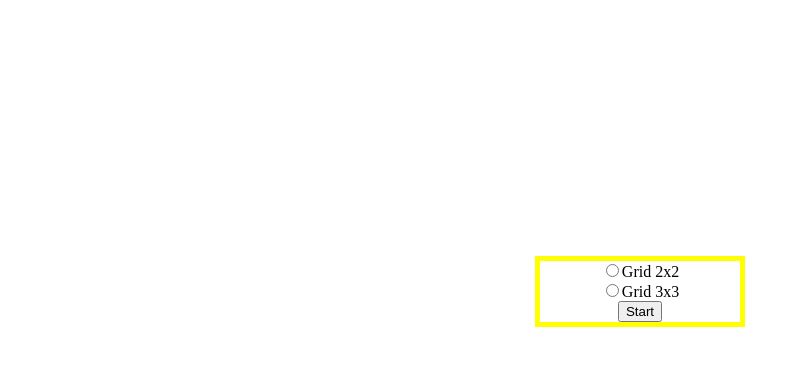
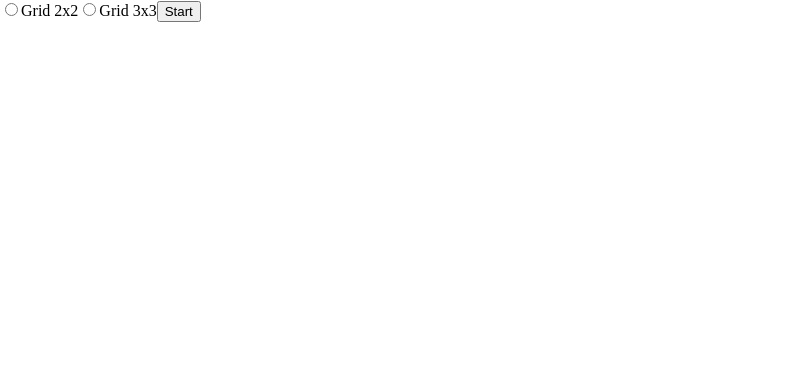
Before and after one commit to ZurdenRo/sudoku-web, a Next.js app: page / in a window 1280 px wide. Shown: the top 366 px of the page, without its empty margins (0-803 px from the left). Built offline with nearby package versions, Linux system fonts and the light colour scheme.

Commit message:
modify app

```diff
--- a/comp/form/Form.js
+++ b/comp/form/Form.js
@@ -1,25 +1,36 @@
+import React, {useState}  from 'react';
+import { render } from 'react-dom';
+import { createRef} from 'react/cjs/react.production.min'
+
+export default function Form({newGrid}){
+
+  const refGridTwo = createRef()
+  const refGridThree = createRef()
+  const [gridForm, setGridForm] = useState({grid: ''})
+  const [setNewGrid, getDataWithForm] = newGrid
+
+  function initGame(){
+    setNewGrid()
+    getDataWithForm(gridForm)
+  }
 
 
-const Form = () => {
+  function fGridTwo(){
+    setGridForm({gridForm: refGridTwo.current.value})
+  }
 
+  function fgridThree(){
+    setGridForm({gridForm: refGridThree.current.value})
+  }
 
-
-    return (
-
-        <form className="formGrid">
-
-            <input type="radio" name="grid"></input>
-            <label>Grid 2x2</label>
-            <br/>
-            <input type="radio" name="grid"></input>
-            <label>Grid 3x3</label>
-            <br/>
-            <button>Start</button>
-
-        </form>
-    );
+  return (
+    <div className='form'>
+        <input ref={refGridTwo} onChange={fGridTwo} type='radio' name='grid' value='2'></input>
+        <label>Grid 2x2</label>
+        <input ref={refGridThree} onChange={fgridThree} type='radio' name='grid' value='3'></input>
+        <label>Grid 3x3</label>
+        <button onClick={initGame}>Start</button>
+    </div>
+  );
 
 }
-
-
-export default Form
--- a/comp/grid/Grid.js
+++ b/comp/grid/Grid.js
@@ -0,0 +1,24 @@
+
+
+export default function Grid ({showForm, grid}){
+
+
+    function inGridGoBackForm(){
+        showForm()
+    }
+
+    return(
+        <div>
+            <h1>{grid.grid}</h1>
+
+            <button onClick={inGridGoBackForm}>back</button>
+        </div>
+    )
+}
+
+
+const gridThree = () => {
+    <div>
+
+    </div>
+}
--- a/pages/index.js
+++ b/pages/index.js
@@ -1,15 +1,27 @@
 import Form from '../comp/form/Form.js'
 import Head from 'next/head'
 import React, {useState} from 'react'
+import Grid from '../comp/grid/Grid.js'
 
 
 
 export default function Home(){
 
-    const [checked, isChecked] = useState(false)
+    const [hiddenForm, setHiddenForm] = useState(true)
+    const [grid, setGrid] = useState({grid: ''})
 
-    const functionCheck = (e) => {
-        console.log(e.checked)
+
+    function setNewGrid(){
+        setHiddenForm(false)
+    }
+
+    function showForm(){
+        setHiddenForm(true)
+    }
+
+    function getDataWithForm(value){
+        setGrid({grid: value.gridForm})
+
     }
 
     return(
@@ -19,9 +31,7 @@ export default function Home(){
                 <meta name='keyboards' content='mypage'/>
             </Head>
             <main className='mainApp'>
-
-                <Form/>
-
+                { hiddenForm ?  <Form newGrid={[setNewGrid, getDataWithForm]}/> : <Grid showForm={showForm} grid={grid} />}
             </main>
         </>
     );
--- a/styles/globals.css
+++ b/styles/globals.css
@@ -1,25 +1,25 @@
-body {
-   margin: 0;
-   padding: 0;
- }
-
 .formGrid{
    border: 5px solid #FFFF00;
    background-color: rgb(255, 255, 255);
    justify-self: center;
+   justify-content: center;
    text-align: center;
    width: 200px;
    margin: 20%;
 }
-
-html{
-   margin: 0;
-   padding: 0;
-}
-
 
 main{
    display: grid;
    margin: 0;
    padding: 0;
 }
+
+body {
+   margin: 0;
+   padding: 0;
+ }
+
+html{
+   margin: 0;
+   padding: 0;
+}
```
Also changed, not shown: pages/about.js (added, +10 -0 lines).
